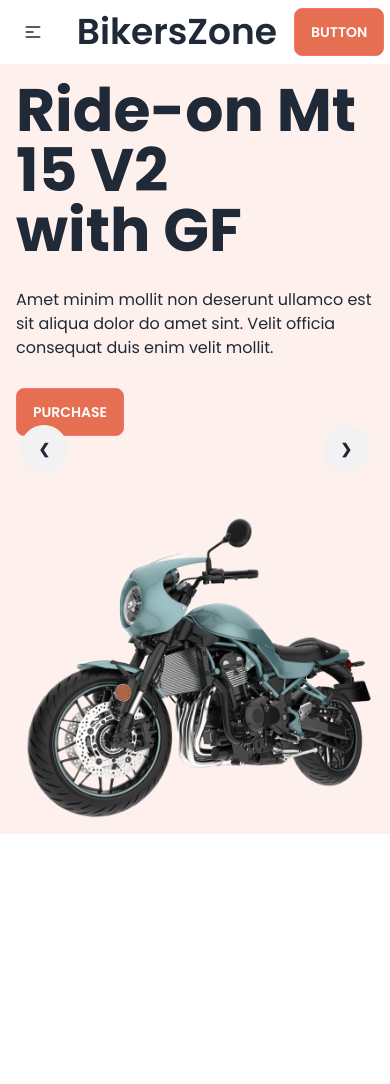
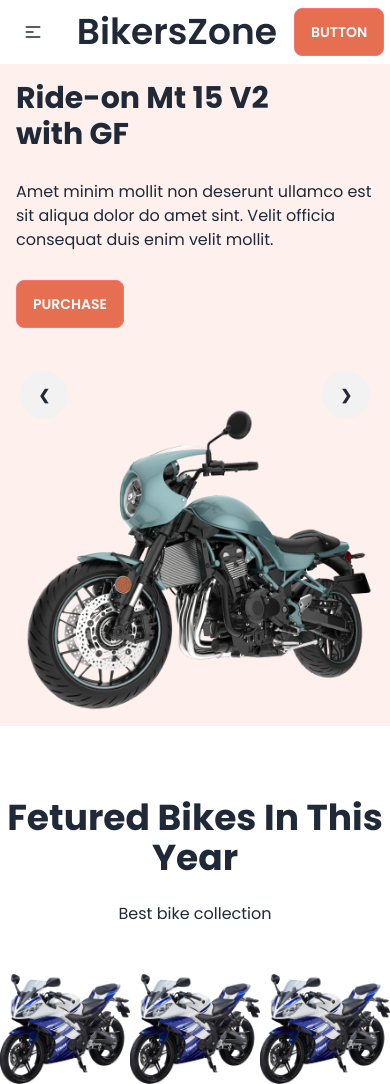
Before and after one commit to ehisawesome/BikerZone, a plain HTML site: page index.html in a window 390 px wide. Before the commit the page ends 844 px from the top, so only its background shows below. Drawn offline with nearby package versions, Linux system fonts and the light colour scheme.

Commit message:
Added Featured Bike Section

```diff
--- a/index.html
+++ b/index.html
@@ -71,7 +71,7 @@
                 <div id="slide1" class="carousel-item relative w-full">
                   <div class="flex flex-col lg:flex-row gap-20 p-4 lg:p-24 items-center ">
                     <div class="space-y-7 flex-1">
-                        <h2 class="text-6xl font-bold">Ride-on Mt 15 V2<br> with GF</h2>
+                        <h2 class="font-bold lg:text-6xl text-3xl">Ride-on Mt 15 V2<br> with GF</h2>
                         <p>Amet minim mollit non deserunt ullamco
                             est sit aliqua dolor do amet sint. Velit officia consequat duis enim velit mollit.</p>
                         <button class="btn btn-error bg-bike-primary text-white">Purchase</button>
@@ -89,7 +89,7 @@
                 <div id="slide2" class="carousel-item relative w-full">
                     <div class="flex flex-col lg:flex-row gap-20 p-4 lg:p-24 items-center ">
                       <div class="space-y-7 flex-1">
-                          <h2 class="text-6xl font-bold">Ride-on R15 V4<br> with Smile</h2>
+                          <h2 class="lg:text-6xl text-3xl font-bold">Ride-on R15 V4<br> with Smile</h2>
                           <p>Amet minim mollit non deserunt ullamco
                               est sit aliqua dolor do amet sint. Velit officia consequat duis enim velit mollit.</p>
                           <button class="btn btn-error bg-bike-primary text-white">Purchase</button>
@@ -107,7 +107,7 @@
                   <div id="slide3" class="carousel-item relative w-full">
                     <div class="flex flex-col lg:flex-row gap-20 p-4 lg:p-24 items-center ">
                       <div class="space-y-7 flex-1">
-                          <h2 class="text-6xl font-bold">Ride-on RTR V4<br> with Friend</h2>
+                          <h2 class="font-bold lg:text-6xl text-3xl">Ride-on RTR V4<br> with Friend</h2>
                           <p>Amet minim mollit non deserunt ullamco
                               est sit aliqua dolor do amet sint. Velit officia consequat duis enim velit mollit.</p>
                           <button class="btn btn-error bg-bike-primary text-white">Purchase</button>
@@ -125,7 +125,7 @@
                 <div id="slide4" class="carousel-item relative w-full">
                     <div class="flex flex-col lg:flex-row gap-20 p-4 lg:p-24 items-center ">
                       <div class="space-y-7 flex-1">
-                          <h2 class="text-6xl font-bold">Ride-on R15 V4<br> with Smile</h2>
+                          <h2 class="font-bold lg:text-6xl text-3xl">Ride-on R15 V4<br> with Smile</h2>
                           <p>Amet minim mollit non deserunt ullamco
                               est sit aliqua dolor do amet sint. Velit officia consequat duis enim velit mollit.</p>
                           <button class="btn btn-error bg-bike-primary text-white">Purchase</button>
@@ -142,6 +142,24 @@
               </div>
             <!-- Slider End -->
         </div>
+        <!-- Latest Bike Section -->
+        <div>
+            <div class="text-center	pb-12 pt-12">
+                <h2 class="text-4xl font-bold py-6">Fetured Bikes In This Year</h2>
+                <p class="">Best bike collection</p>
+            </div>
+            <div class="flex justify-around items-center">
+                <div>
+                    <img src="./images/others/feature-bike.png" alt="">
+                </div>
+                <div>
+                    <img src="./images/others/feature-bike.png" alt="">
+                </div>
+                <div>
+                    <img src="./images/others/feature-bike.png" alt="">
+                </div>
+            </div>
+        </div>
     </main>
 </body>
 </html>
```
